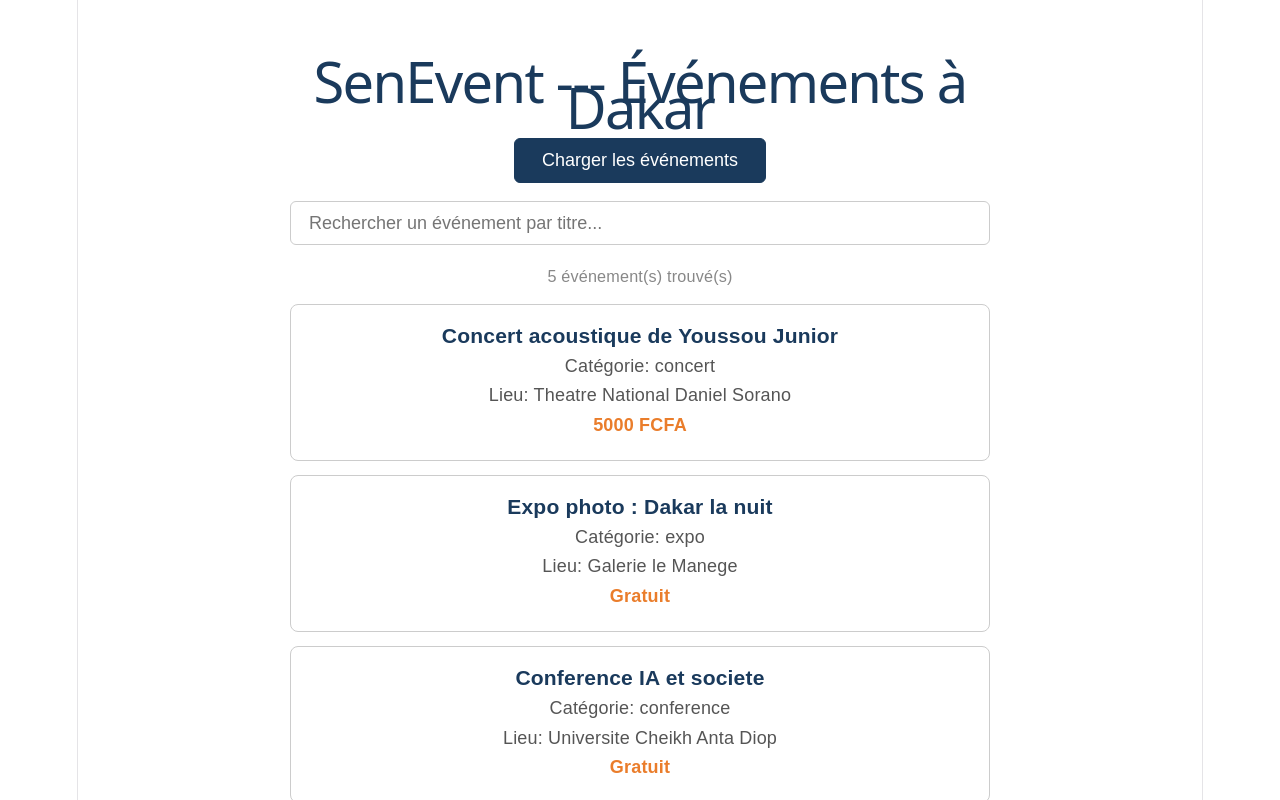
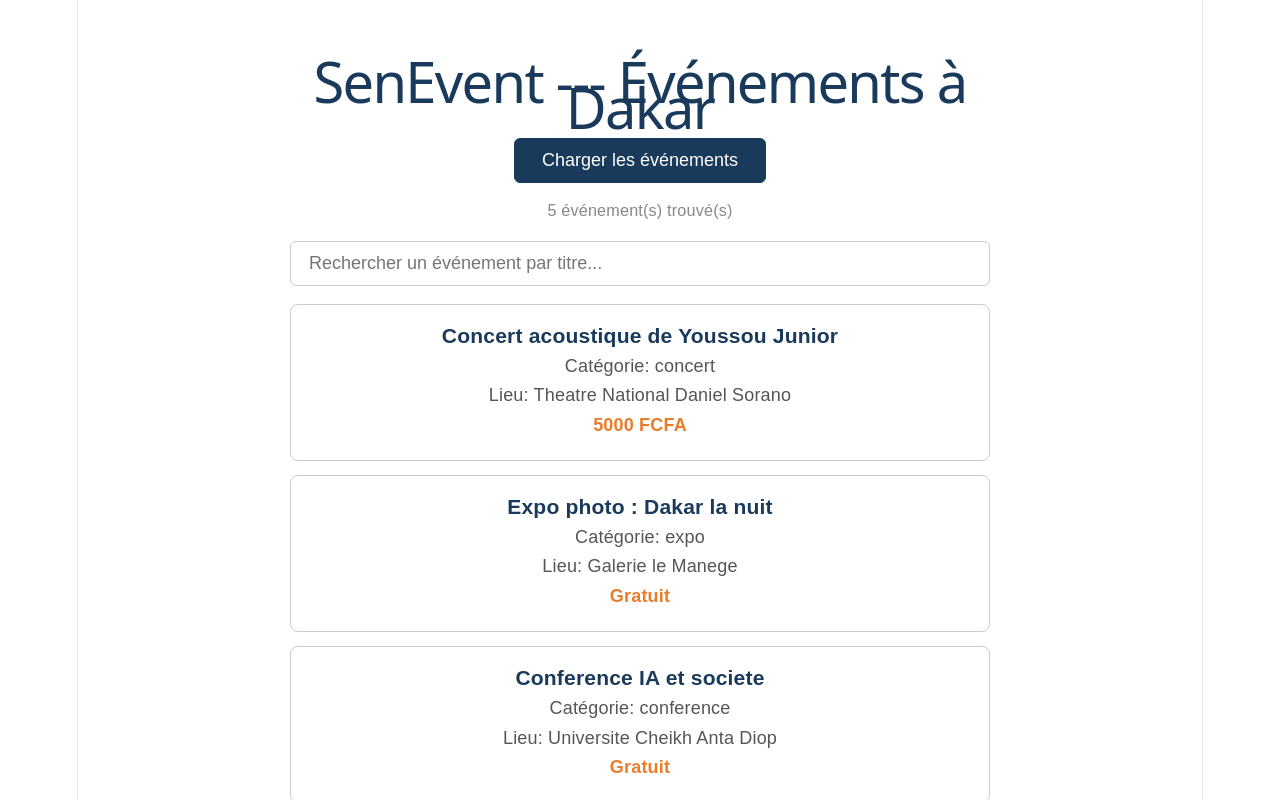
Before and after one commit to moussa-marena/senevent, a React app in the folder lab1-starter/apps/web/: page / in a window 1280 px wide. Both pictures are taken after a click on the button "Charger les événements". Shown: the top 800 px of the page. Built offline with nearby package versions, Linux system fonts and the light colour scheme; the HTML template or start-up script is replaced by a standard one.

Commit message:
Bonus : Crée le composant Header

```diff
--- a/lab1-starter/apps/web/src/App.jsx
+++ b/lab1-starter/apps/web/src/App.jsx
@@ -1,59 +1,41 @@
 import { useState } from "react";
-// Importation des composants enfants
 import EvenementCarte from "./components/EvenementCarte";
 import SearchBar from "./components/SearchBar";
-// Importation du CSS Module officiel du professeur
+import Header from "./components/Header"; // Import du Bonus
 import styles from "./App.module.css";
 
 const App = () => {
-  // 1. Déclaration des états pour les événements, le statut de chargement et la recherche
   const [evenements, setEvenements] = useState([]);
   const [chargement, setChargement] = useState(false);
-  const [recherche, setRecherche] = useState(""); // Nouvel état pour stocker la saisie
+  const [recherche, setRecherche] = useState("");
 
-  // 2. Fonction asynchrone pour récupérer le fichier JSON
   const charger = async () => {
     setChargement(true);
     try {
-      // "evenements.json" sans accent dans le dossier public
       const reponse = await fetch("/evenements.json");
       const data = await reponse.json();
-      setEvenements(data); // Met à jour l'état avec les données reçues
+      setEvenements(data);
     } catch (error) {
       console.error("Erreur :", error);
     }
     setChargement(false);
   };
 
-  // 3. Logique de filtrage dynamique par titre (insensible à la casse)
   const evenementsFiltres = evenements.filter((ev) =>
     ev.titre.toLowerCase().includes(recherche.toLowerCase())
   );
 
   return (
     <div className={styles.container}>
-      <h1 className={styles.titre}>SenEvent --- Événements à Dakar</h1>
+      {/* Remplacement par le composant Header Bonus */}
+      <Header
+        onCharger={charger}
+        chargement={chargement}
+        nbResultats={evenementsFiltres.length}
+      />
 
-      {/* Bouton dynamique piloté par l'état chargement avec la classe stylisée */}
-      <button
-        onClick={charger}
-        disabled={chargement}
-        className={styles.bouton}
-      >
-        {chargement ? "Chargement ..." : "Charger les événements"}
-      </button>
-
-      {/* Étape 4 : Barre de recherche connectée à son état (Lifting State Up) */}
       <SearchBar valeur={recherche} onChangement={setRecherche} />
 
-      {/* Affichage du compteur à l'aide de la classe .compteur officielle du professeur */}
-      {evenements.length > 0 && (
-        <p className={styles.compteur}>
-          {evenementsFiltres.length} événement(s) trouvé(s)
-        </p>
-      )}
-
-      {/* Boucle map modifiée pour transformer uniquement le tableau filtré en composants visuels */}
       {evenementsFiltres.map((ev) => (
         <EvenementCarte key={ev.id} ev={ev} afficherDetails={true} />
       ))}
--- /dev/null
+++ b/lab1-starter/apps/web/src/components/Header.jsx
@@ -0,0 +1,25 @@
+import styles from "./Header.module.css";
+
+const Header = ({ onCharger, chargement, nbResultats }) => {
+    return (
+        <header>
+            <h1 className={styles.titre}>SenEvent --- Événements à Dakar</h1>
+
+            <button
+                onClick={onCharger}
+                disabled={chargement}
+                className={styles.bouton}
+            >
+                {chargement ? "Chargement ..." : "Charger les événements"}
+            </button>
+
+            {nbResultats > 0 && (
+                <p className={styles.compteur}>
+                    {nbResultats} événement(s) trouvé(s)
+                </p>
+            )}
+        </header>
+    );
+};
+
+export default Header;
--- /dev/null
+++ b/lab1-starter/apps/web/src/components/Header.module.css
@@ -0,0 +1,31 @@
+.titre {
+    color: #1a3a5c;
+    margin-bottom: 1rem;
+}
+
+/* On réutilise les styles du bouton et du compteur fournis par le prof */
+.bouton {
+    padding: 0.6rem 1.5rem;
+    font-size: 1rem;
+    cursor: pointer;
+    border: 1px solid #1a3a5c;
+    border-radius: 6px;
+    background: #1a3a5c;
+    color: white;
+    transition: background 0.2s;
+}
+
+.bouton:hover {
+    background: #2a4d70;
+}
+
+.bouton:disabled {
+    cursor: not-allowed;
+    opacity: 0.6;
+}
+
+.compteur {
+    color: #888;
+    font-size: 0.9rem;
+    margin: 0.8rem 0;
+}
```
